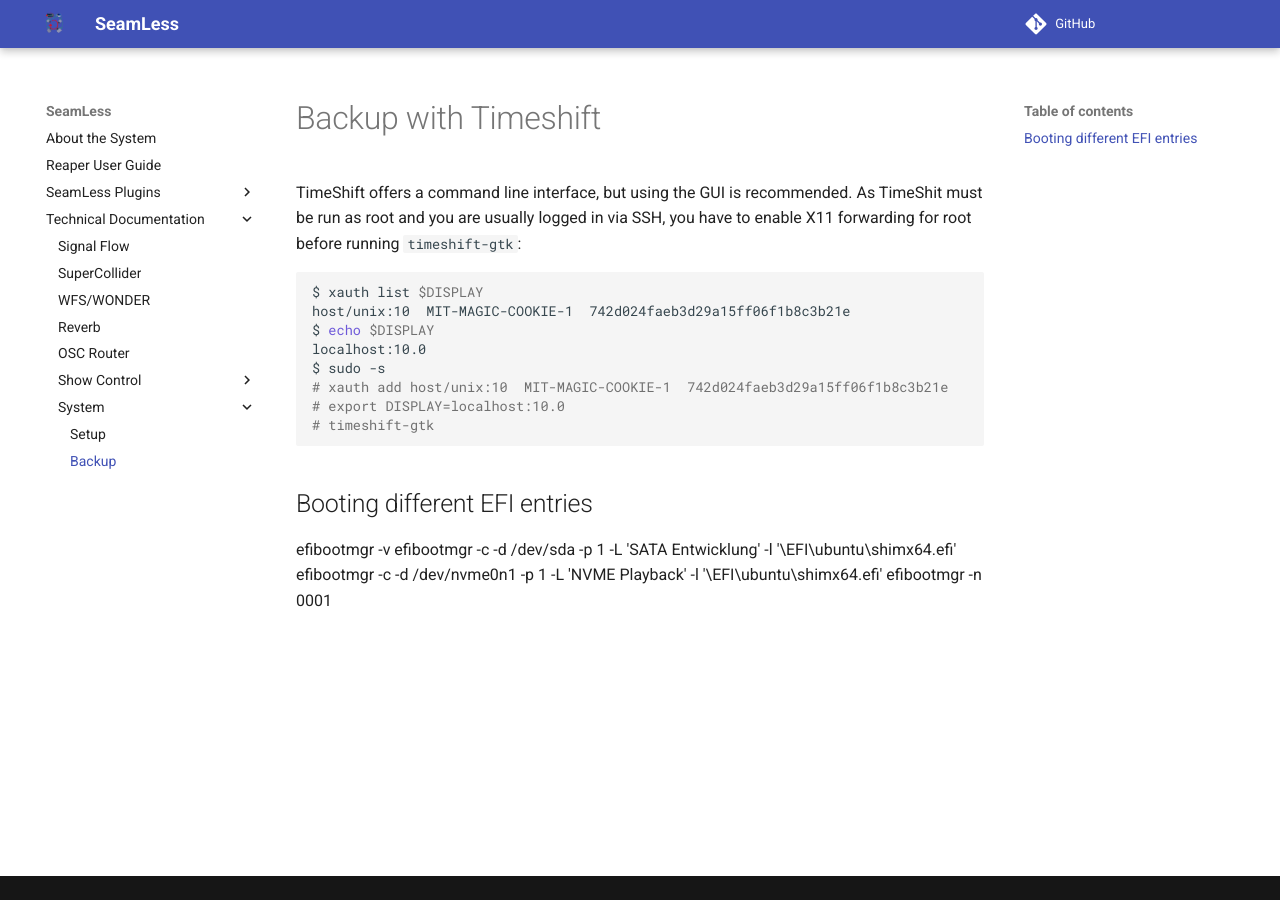
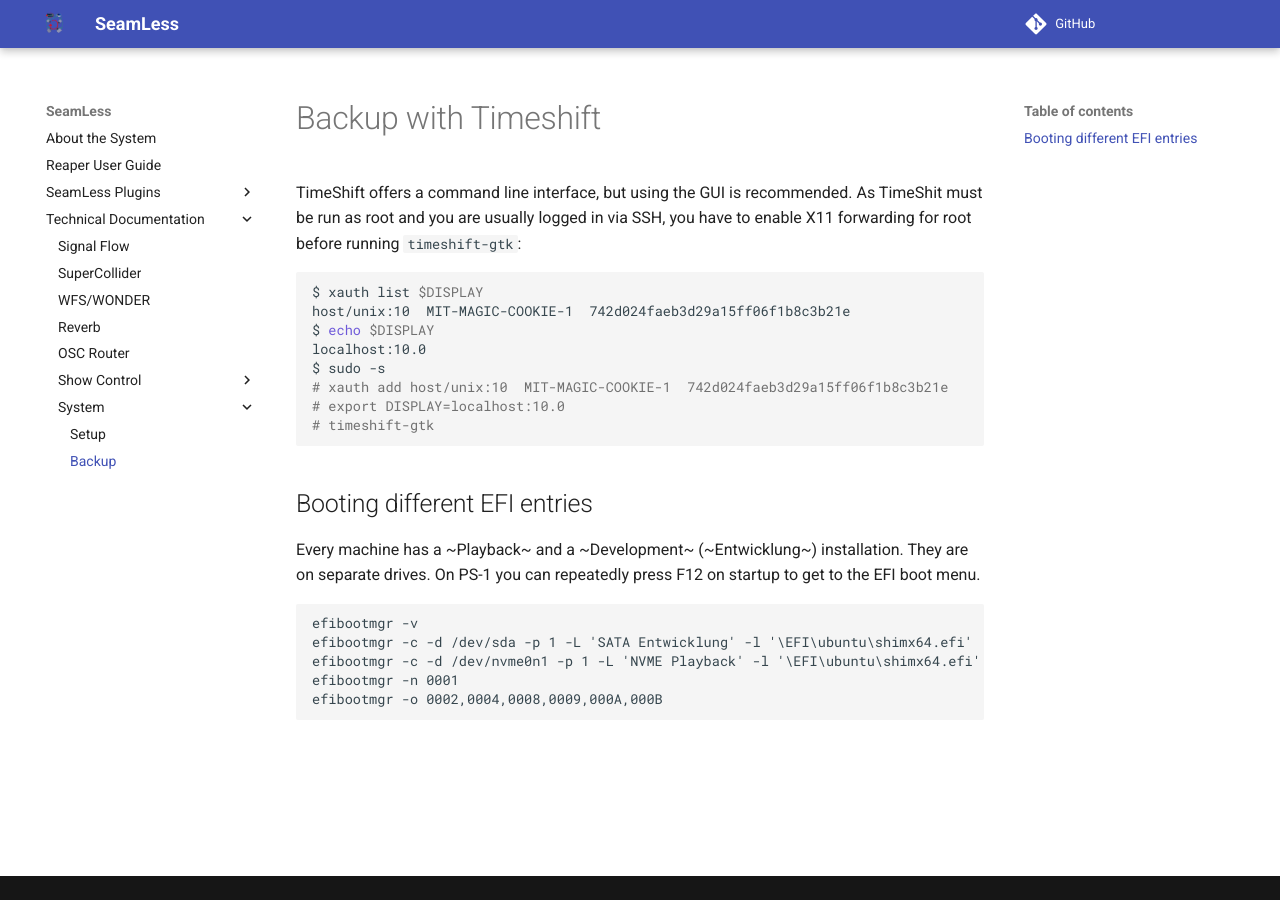
Before and after one commit to tu-studio/seamless-docs, an MkDocs documentation site: the page built from Documentation/docs/system/timeshift.md, in a window 1280 px wide. Built offline with MkDocs 1.6.1 and Material for MkDocs 9.7.7, drawn with Linux system fonts in a browser that asks for light colours; comment, search, counter and statistics services are not loaded.

Commit message:
Update timeshift docs

````diff
--- a/Documentation/docs/system/timeshift.md
+++ b/Documentation/docs/system/timeshift.md
@@ -17,8 +17,14 @@
 
 ## Booting different EFI entries
 
+Every machine has a ~Playback~ and a ~Development~ (~Entwicklung~) installation.
+They are on separate drives.
+On PS-1 you can repeatedly press F12 on startup to get to the EFI boot menu.
 
+```
 efibootmgr -v
 efibootmgr -c -d /dev/sda -p 1 -L 'SATA Entwicklung' -l '\EFI\ubuntu\shimx64.efi'
 efibootmgr -c -d /dev/nvme0n1 -p 1 -L 'NVME Playback' -l '\EFI\ubuntu\shimx64.efi'
 efibootmgr -n 0001
+efibootmgr -o 0002,0004,0008,0009,000A,000B
+```
````
